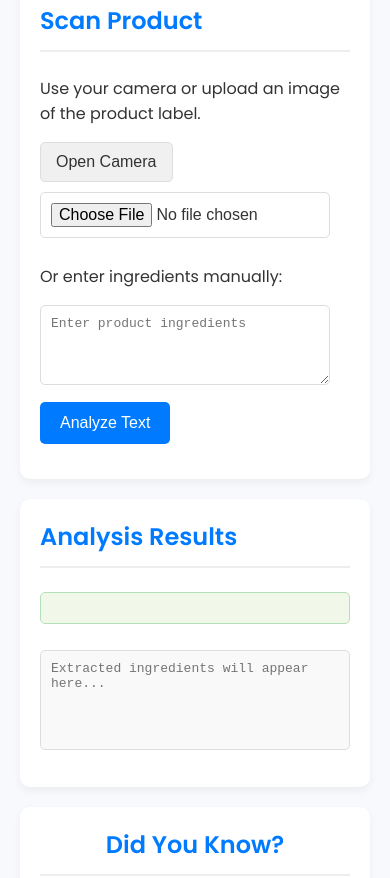
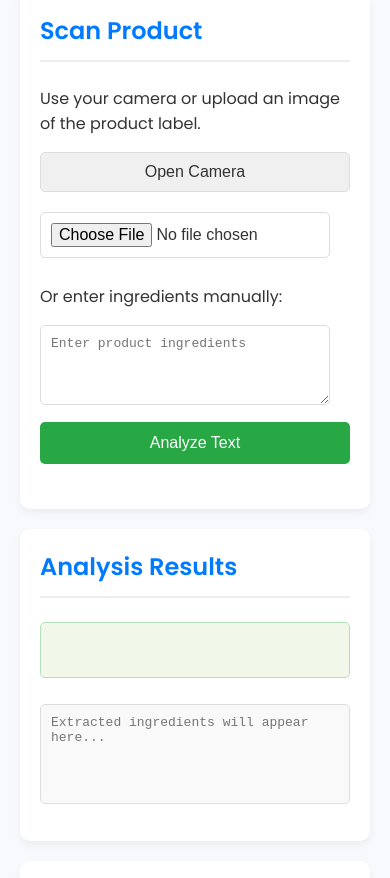
Before and after one commit to Shazli001/Lamar-awareness-app, a plain HTML site: page index.html in a window 390 px wide. Shown: the part 647-1525 px from the top of the page. Drawn offline with Linux system fonts and the light colour scheme.

Commit message:
Update 9 style.css

```diff
--- a/style.css
+++ b/style.css
@@ -98,18 +98,19 @@ main {
 }
 
 .primary-button {
-    background-color: #007bff;
+    background-color: #28a745; /* Bright green */
     color: white;
     padding: 12px 20px;
     border: none;
     border-radius: 5px;
     cursor: pointer;
     font-size: 1em;
-    transition: background-color 0.3s ease;
+    transition: background-color 0.3s ease, transform 0.3s ease;
 }
 
 .primary-button:hover {
-    background-color: #0056b3;
+    background-color: #218838;
+    transform: scale(1.05);
 }
 
 .secondary-button {
@@ -120,12 +121,13 @@ main {
     border-radius: 5px;
     cursor: pointer;
     font-size: 1em;
-    transition: background-color 0.3s ease, color 0.3s ease;
+    transition: background-color 0.3s ease, color 0.3s ease, transform 0.3s ease;
     margin-right: 10px;
 }
 
 .secondary-button:hover {
     background-color: #e0e0e0;
+    transform: scale(1.05);
 }
 
 .scan-options {
@@ -146,6 +148,8 @@ main {
 }
 
 #results-area p {
+    display: flex;
+    align-items: center;
     font-weight: 500;
     color: #28a745; /* Success color */
     padding: 15px;
@@ -158,6 +162,20 @@ main {
     color: #dc3545; /* Danger color */
     background-color: #f8d7da;
     border: 1px solid #f1aeb5;
+}
+
+#result-icon {
+    width: 24px;
+    height: 24px;
+    display: inline-block;
+    margin-right: 10px;
+    vertical-align: middle;
+    background-size: cover;
+}
+
+.allergen-name {
+    color: red;
+    font-weight: bold;
 }
 
 #random-allergy-area {
@@ -196,3 +214,15 @@ footer {
     padding: 1em 0;
     margin-top: 2em;
 }
+
+/* Responsive Design */
+@media (max-width: 600px) {
+    .scan-options {
+        flex-direction: column;
+    }
+
+    .primary-button, .secondary-button {
+        width: 100%;
+        margin-bottom: 10px;
+    }
+}
```
